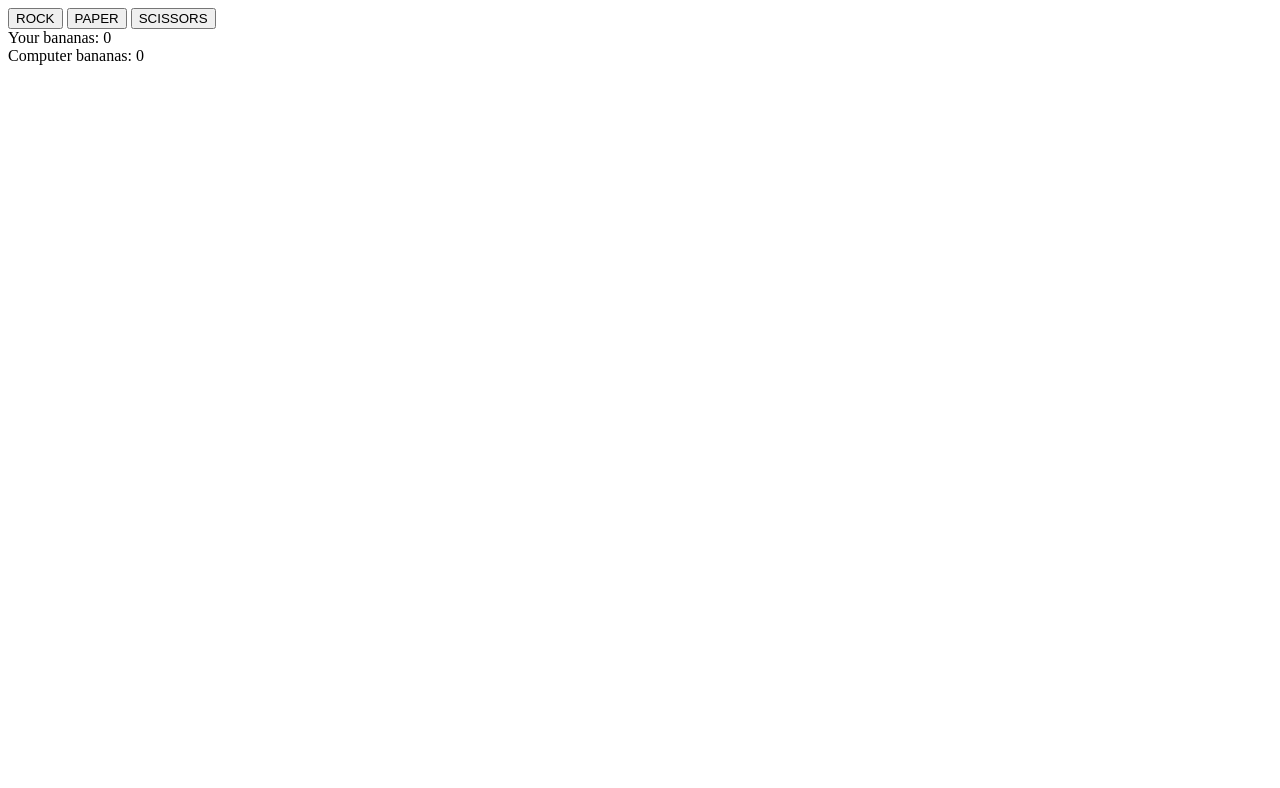
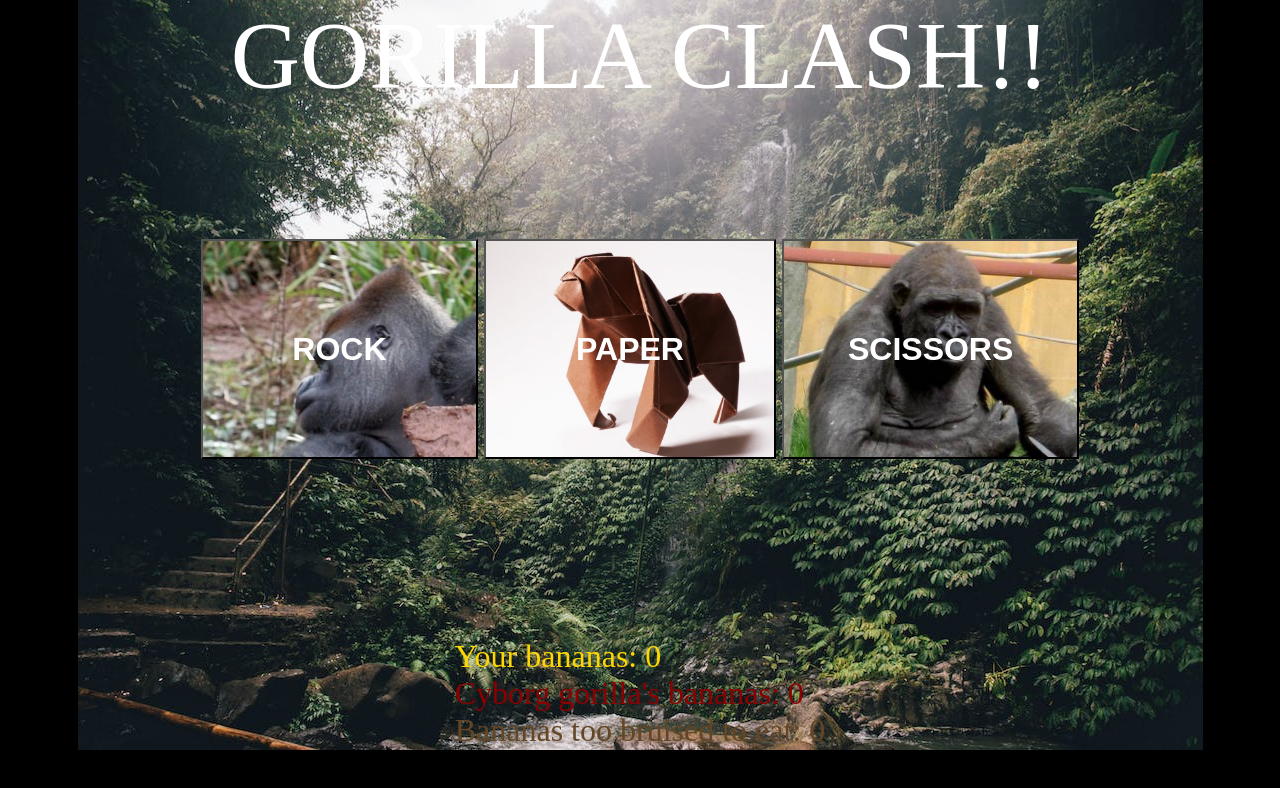
Before and after one commit to Edward-Arth/rock-paper-scissors, a plain HTML site: page index.html in a window 1280 px wide. Drawn offline with Linux system fonts and the light colour scheme.

Commit message:
Cleaned up game mechanics and styled webpage

```diff
--- a/index.html
+++ b/index.html
@@ -7,14 +7,23 @@
     <link rel="stylesheet" href="style.css">
   </head>
   <body>
-    <div class="fButtons">
+    <div class="header">
+      GORILLA CLASH!!
+    </div>
+    <div id="fButtons">
       <button id="rk">ROCK</button>
       <button id="pp">PAPER</button>
       <button id="sz">SCISSORS</button>
     </div>
-    <div id="pScore">
-    </div>
-    <div id="cScore">
+    <div class="scorez">
+      <div class="scorez2">
+        <div id="pScore">
+        </div>
+        <div id="cScore">
+        </div>
+        <div id="tScore">
+        </div>
+      </div>
     </div>
 	  <script src="index.js"></script>
   </body>
--- a/index.js
+++ b/index.js
@@ -5,17 +5,21 @@ function getComputerChoice(){
 
 let playerScore = 0;
 let computerScore = 0;
+let tieScore = 0;
 
 let scoreB1 = document.querySelector('#pScore');
 scoreB1.textContent = 'Your bananas: ' + playerScore;
 
 let scoreB2 = document.querySelector('#cScore');
-scoreB2.textContent = 'Computer bananas: ' + computerScore;
+scoreB2.textContent = 'Cyborg gorilla\'s bananas: ' + computerScore;
+
+let scoreB3 = document.querySelector('#tScore');
+scoreB3.textContent = 'Bananas too bruised to eat: ' + tieScore;
 
 function playRound(){
     let computer = getComputerChoice();
     if (player===computer) {
-        console.log('TIE');
+        tieScore += 1;
     }
     else if (player === 'scissors' && computer === 'rock' || player === 'rock' && computer === 'paper' || player === 'paper' && computer === 'scissors') {
         computerScore += 1;
@@ -24,10 +28,33 @@ function playRound(){
         playerScore += 1;
     }
     scoreB1.textContent = 'Your bananas: ' + playerScore;
-    scoreB2.textContent = 'Computer bananas: ' + computerScore;
+    scoreB2.textContent = 'Cyborg gorilla\'s bananas: ' + computerScore;
+    scoreB3.textContent = 'Bananas too bruised to eat: ' + tieScore;
+
+    if (scoreB1.textContent === 'Your bananas: 5'){
+        if (confirm('You won the clash...Fight again?')){
+            location.reload();
+        }
+        else {
+            scoreB1.textContent = 'You flee with your bananas...';
+            scoreB2.textContent = '';
+            scoreB3.textContent = '';
+            btn1.disabled = true, btn2.disabled = true, btn3.disabled = true;
+        }
+    }
+    else if (scoreB2.textContent === 'Cyborg gorilla\'s bananas: 5'){
+        if (confirm('You lost the clash...Fight again?')){
+            location.reload();
+        }
+        else {
+            scoreB1.textContent = 'The alpha gorilla wanders off with your bananas...';
+            scoreB2.textContent = '';
+            scoreB3.textContent = '';
+            btn1.disabled = true, btn2.disabled = true, btn3.disabled = true;
+        }
+    }
 };
 
-function game(){
 let btn1 = document.querySelector('#rk');
     btn1.addEventListener('click', () => {
         playRound(player = 'rock');
@@ -42,6 +69,3 @@ function game(){
     btn3.addEventListener('click', () => {
         playRound(player = 'scissors');
     });
-};
-
-game();
--- a/style.css
+++ b/style.css
@@ -0,0 +1,76 @@
+body {
+    margin:0%;
+    background-image: url('jungle.jpeg');
+    background-repeat: no-repeat;
+    background-color: black;
+    background-position-x: center;
+    background-position-y: 50%;
+}
+
+.header {
+    display:flex;
+    justify-content: center;
+    font-size: 600%;
+    color:white;
+    margin-bottom: 10%;
+}
+
+#fButtons {
+    display:flex;
+    justify-content: center;
+    align-content: center;
+    margin-top: 8%;
+    gap:0.5%;
+}
+
+#rk {
+    background-image: url(gorilla-rock.jpg);
+    padding: 7%;
+    font-weight: bolder;
+    font-size: 200%;
+    color:white;
+}
+
+#pp{
+    padding: 7%;
+    font-weight: bolder;
+    font-size: 200%;
+    background-image: url(gorilla-paper.jpg);
+    background-position: center;
+    background-size: 150%;
+    background-repeat: no-repeat;
+    color:white;
+
+}
+
+#sz {
+    padding-top: 7%;
+    padding-bottom: 7%;
+    padding-left: 5%;
+    padding-right:5%;
+    font-size:200%;
+    font-weight: bolder;
+    color:white;
+    background-image: url(gorilla-scissors.png);
+
+}
+
+.scorez {
+    display:flex;
+    justify-content: center;
+    color: white;
+    font-size: 200%;
+    margin-top:14%;
+}
+
+#pScore {
+    color:gold;
+}
+
+#cScore {
+    color:darkred;
+}
+
+#tScore {
+    color:#644624;
+}
```
Also changed, not shown: gorilla-paper.jpg (added), gorilla-rock.jpg (added), gorilla-scissors.png (added), gorilla.jpg (added), jungle.jpeg (added). Lines whose indentation alone changed are shown as unchanged.
